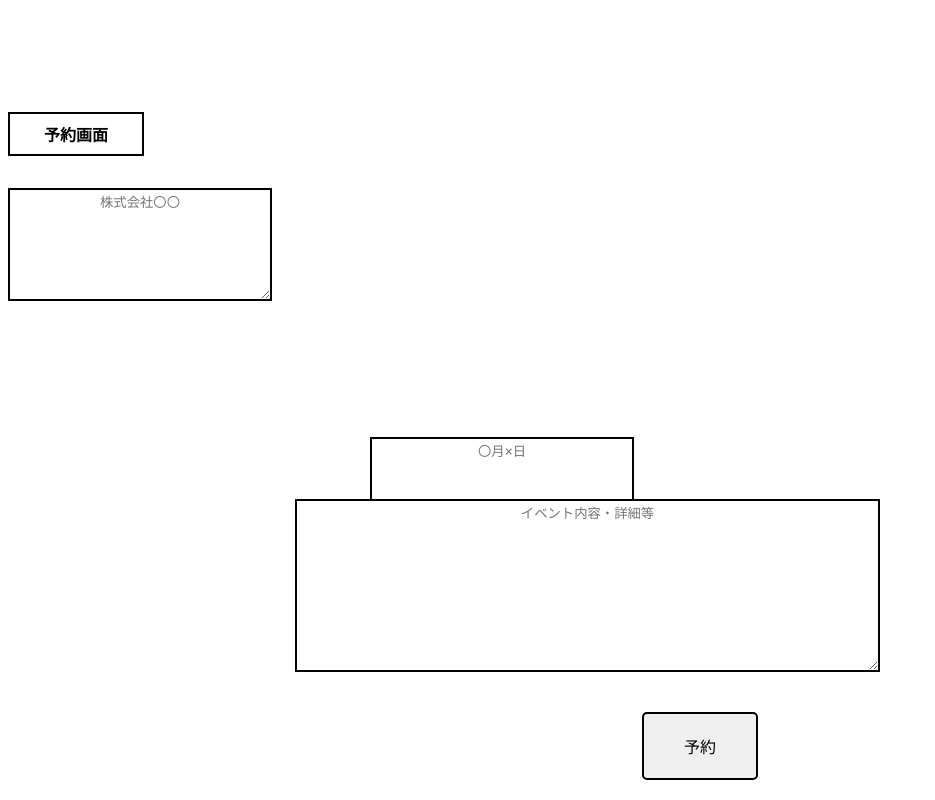
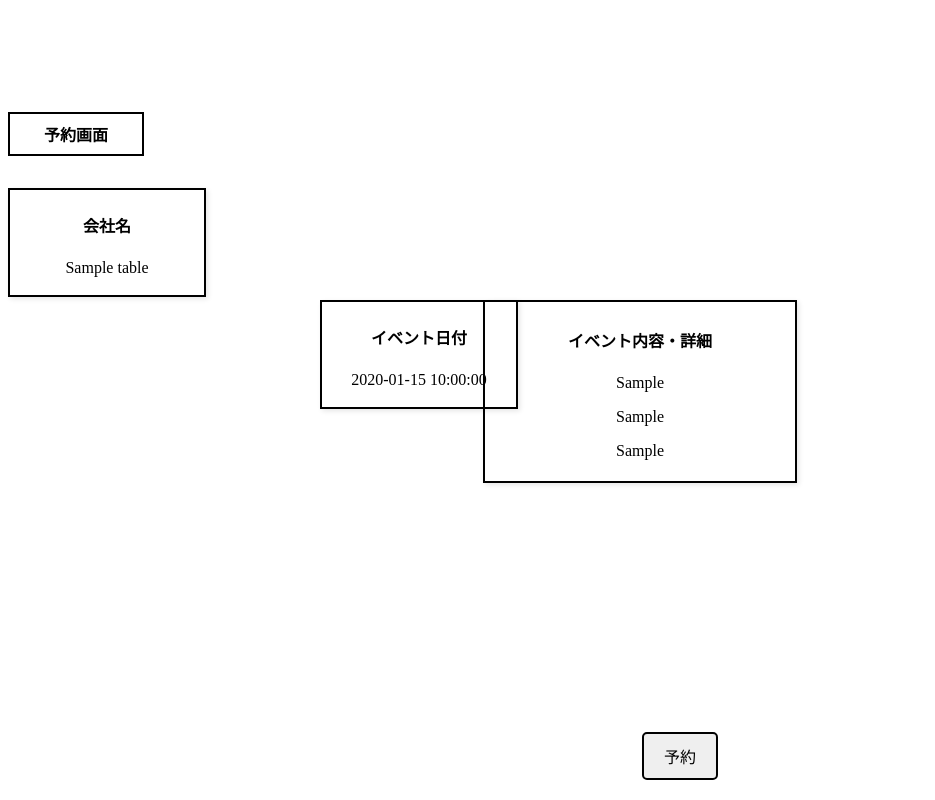
Before and after one commit to 231048Miki/Oto-fu, a PHP site: page /eventbooking.php in a window 1280 px wide. Shown: the whole page, without its empty margins (0-935 px from the left). Run offline with PHP 8.4, Linux system fonts and the light colour scheme; tables that the repository leaves empty or names only in its code hold one stand-in row (values such as "Sample post").

Commit message:
イベント予約途中

```diff
--- a/komatsu/eventbooking.php
+++ b/komatsu/eventbooking.php
@@ -1,27 +1,3 @@
-<?php
-include "../db_open.php";
-if ($_SERVER['REQUEST_METHOD'] === 'POST') {
-    $event_date = $_POST['event_date'];
-    $event_text = $_POST['event_text'];
-    $event_company = $_POST['event_company'];
-
-    $sql = "INSERT INTO event_table (event_date, event_text, event_company) VALUES (:event_date, :event_text, :event_company)";
-    $stmt = $dbh->prepare($sql);
-
-    $stmt->bindParam(':event_date', $event_date, PDO::PARAM_STR);
-    $stmt->bindParam(':event_text', $event_text, PDO::PARAM_STR);
-    $stmt->bindParam(':event_company', $event_company, PDO::PARAM_STR);
-
-    try {
-        $stmt->execute();
-        header("Location: " . $_SERVER['PHP_SELF']);
-        exit();
-    } catch (PDOException $e) {
-        echo "エラー: " . $e->getMessage();
-    }
-}
-?>
-
 <!DOCTYPE html>
 <html>
 <head>
@@ -40,29 +16,58 @@ if ($_SERVER['REQUEST_METHOD'] === 'POST') {
       margin: 0;
       padding: 0;
     }
-    .bbb textarea, .ccc textarea, .text textarea {
-      border: 2px solid #000000;
+
+    ul {
+      list-style-type: none;
+      padding: 0;
+    }
+
+    li {
+      margin-bottom: 10px;
+    }
+
+    .company-details {
+      border: 2px solid #000;
+      padding: 2px;
+      text-align: center;
+      width: 190px;
+      box-shadow: 2px 2px 5px rgba(0, 0, 0, 0.1);
+      margin-bottom: 30px;
+    }
+    .company-details2 {
+      position: fixed;
+      left: 320px;
+      top: 300px;
+      border: 2px solid #000;
+      padding: 2px;
+      text-align: center;
+      width: 190px;
+      box-shadow: 2px 2px 5px rgba(0, 0, 0, 0.1);
+      margin-bottom: 30px;
+    }
+
+    .event-container {
       display: flex;
       justify-content: center;
-      align-items: center;
+      margin-top: 30px;
+    }
+
+    .event-details {
+      position: fixed;
+      top: 300px;
+      border: 2px solid #000;
+      padding: 5px;
       text-align: center;
+      width: 300px;
+      box-shadow: 2px 2px 5px rgba(0, 0, 0, 0.1);
     }
-    .ccc {
-      position: absolute;
-      bottom: 280px;
-      left: 370px;
-    }
-    .text {
-      position: absolute;
-      right: 400px;
-      bottom: 128px;
-    }
+
     .button {
       position: fixed;
       bottom: 20px;
-      left: 700px;
+      left: 680px;
       transform: translateX(-50%);
-      padding: 20px 40px;
+      padding: 10px 20px;
       color: black;
       border-radius: 5px;
       cursor: pointer;
@@ -77,16 +82,81 @@ if ($_SERVER['REQUEST_METHOD'] === 'POST') {
     <p>予約画面</p>
   </div>
 
-  <form action="" method="POST">
-    <div class="bbb">
-      <textarea name="event_company" placeholder="株式会社〇〇" cols="30" rows="7" required></textarea>
-    </div>
-    <div class="ccc">
-      <textarea name="event_date" placeholder="〇月×日" cols="30" rows="5" required></textarea>
-    </div>
-    <div class="text">
-      <textarea name="event_text" placeholder="イベント内容・詳細等" rows="11" cols="70" required></textarea>
-    </div>
+  <form method="POST">
+    <?php
+      include "../db_open.php";
+
+      try {
+
+        $dbh->setAttribute(PDO::ATTR_ERRMODE, PDO::ERRMODE_EXCEPTION);
+
+
+        $sql = "SELECT com_name FROM company_table";
+        $stmt = $dbh->query($sql);
+
+        echo '<div class="company-details">';
+        echo "<h4>会社名</h4>";
+        echo "<ul>";
+        $company_name = '';
+        while ($row = $stmt->fetch(PDO::FETCH_ASSOC)) {
+          echo "<li>" . htmlspecialchars($row['com_name'], ENT_QUOTES, 'UTF-8') . "</li>";
+          $company_name = $row['com_name'];
+        }
+        echo "</ul>";
+        echo '</div>';
+
+        $sql_event_dates = "SELECT event_date FROM event_table";
+        $stmt_event_dates = $dbh->query($sql_event_dates);
+        echo '<div class="company-details2">';
+        echo "<h4>イベント日付</h4>";
+        echo "<ul>";
+        $event_date_value = ''; // イベント日付を格納
+        while ($row_event_dates = $stmt_event_dates->fetch(PDO::FETCH_ASSOC)) {
+          echo "<li>" . htmlspecialchars($row_event_dates['event_date'], ENT_QUOTES, 'UTF-8') . "</li>";
+          $event_date_value = $row_event_dates['event_date']; // ループ中の最後の値を取得
+        }
+        echo "</ul>";
+        echo '</div>';
+
+        $sql_events = "SELECT event1, event2, event3 FROM cominfo_table";
+        $stmt_events = $dbh->query($sql_events);
+        echo '<div class="event-container">';
+        echo '<div class="event-details">';
+        echo "<h4>イベント内容・詳細</h4>";
+        $event_details_value = '';
+        while ($row_events = $stmt_events->fetch(PDO::FETCH_ASSOC)) {
+          echo "<p>" . htmlspecialchars($row_events['event1'], ENT_QUOTES, 'UTF-8') . "</p>";
+          echo "<p>" . htmlspecialchars($row_events['event2'], ENT_QUOTES, 'UTF-8') . "</p>";
+          echo "<p>" . htmlspecialchars($row_events['event3'], ENT_QUOTES, 'UTF-8') . "</p>";
+          $event_details_value = $row_events['event1'] . ', ' . $row_events['event2'] . ', ' . $row_events['event3']; // 全体を結合
+        }
+        echo '</div>';
+        echo '</div>';
+
+        if ($_SERVER['REQUEST_METHOD'] === 'POST') {
+
+          $com_name = $_POST['com_name'];
+          $event_date = $_POST['event_date'];
+          $event_details = $_POST['event_details'];
+
+
+          $sql_insert = "INSERT INTO eventbooking_table (student_id, com_name, event_date, event_details) VALUES (NULL, :com_name, :event_date, :event_details)";
+          $stmt_insert = $dbh->prepare($sql_insert);
+          $stmt_insert->bindParam(':com_name', $com_name);
+          $stmt_insert->bindParam(':event_date', $event_date);
+          $stmt_insert->bindParam(':event_details', $event_details);
+          $stmt_insert->execute();
+        }
+
+      } catch (PDOException $e) {
+        echo "エラー: " . $e->getMessage();
+      }
+    ?>
+
+
+    <input type="hidden" name="com_name" value="<?php echo htmlspecialchars($company_name, ENT_QUOTES, 'UTF-8'); ?>">
+    <input type="hidden" name="event_date" value="<?php echo htmlspecialchars($event_date_value, ENT_QUOTES, 'UTF-8'); ?>">
+    <input type="hidden" name="event_details" value="<?php echo htmlspecialchars($event_details_value, ENT_QUOTES, 'UTF-8'); ?>">
     <button type="submit" class="button">予約</button>
   </form>
 
```
